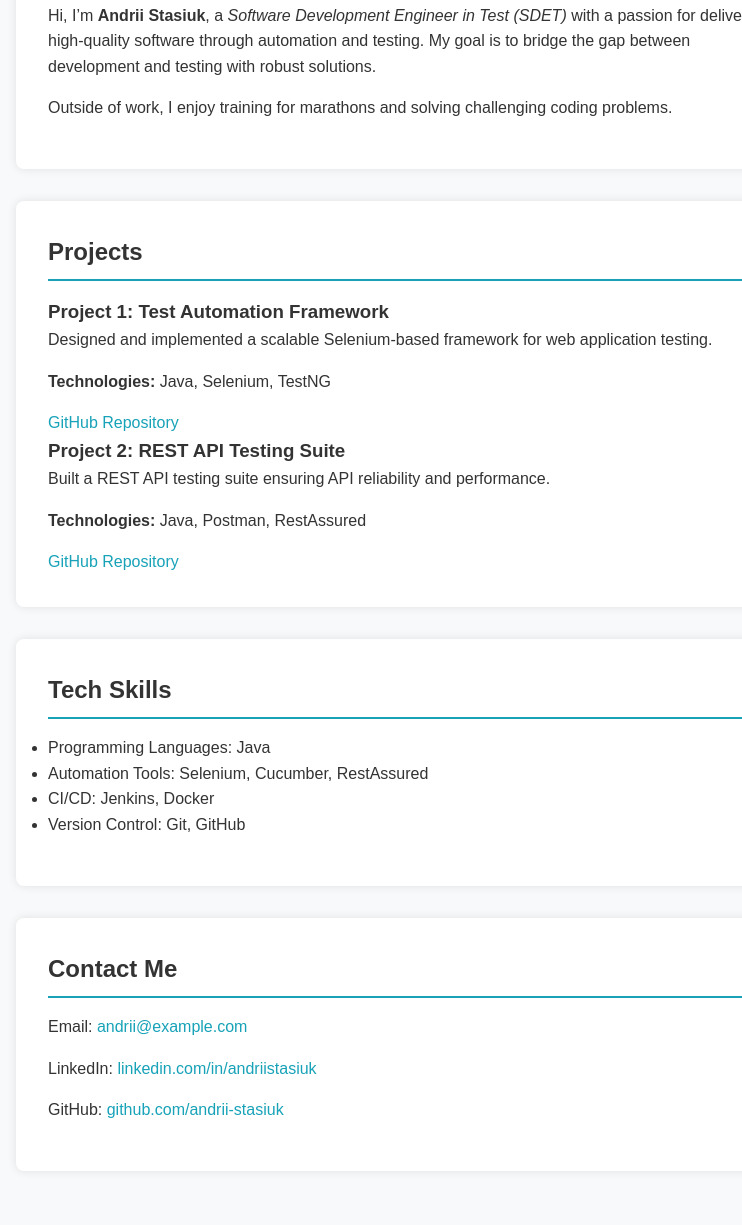
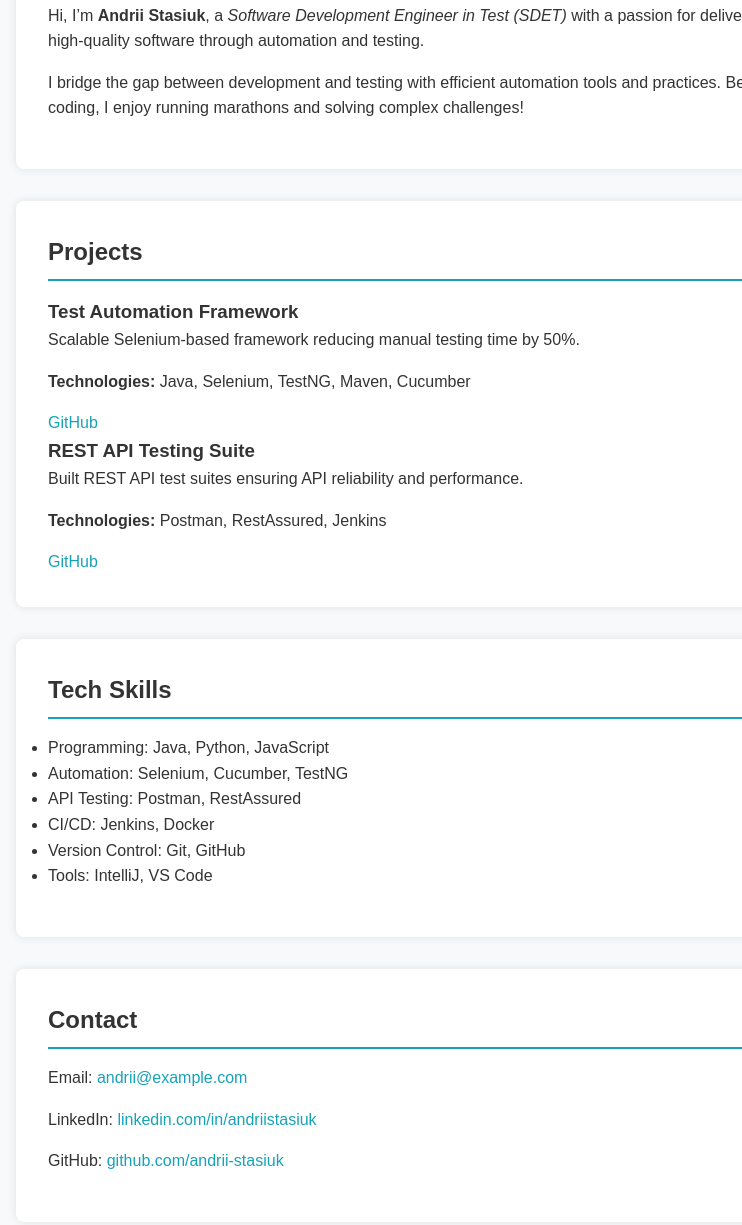
Before and after one commit to stasiukk/astasiuk, a plain HTML site: page index.html in a window 1280 px wide. Shown: the part 297-1522 px from the top of the page, without its empty margins (224-966 px from the left). Before the commit the page ends 1500 px from the top, so only its background shows below. Drawn offline with Linux system fonts and the light colour scheme.

Commit message:
new style

```diff
--- a/index.html
+++ b/index.html
@@ -11,10 +11,8 @@
 <body>
     <!-- Header Section -->
     <header>
-        <div>
-            <h1>Andrii Stasiuk</h1>
-            <p>SDET | Automation Enthusiast | Problem Solver</p>
-        </div>
+        <h1>Andrii Stasiuk</h1>
+        <p>SDET | Automation Enthusiast | Problem Solver</p>
         <nav>
             <a href="#about">About Me</a>
             <a href="#projects">Projects</a>
@@ -29,27 +27,28 @@
         <p>
             Hi, I’m <strong>Andrii Stasiuk</strong>, a <em>Software Development Engineer in Test (SDET)</em>
             with a passion for delivering high-quality software through automation and testing.
-            My goal is to bridge the gap between development and testing with robust solutions.
         </p>
         <p>
-            Outside of work, I enjoy training for marathons and solving challenging coding problems.
+            I bridge the gap between development and testing with efficient automation tools and practices.
+            Beyond coding, I enjoy running marathons and solving complex challenges!
         </p>
     </section>
 
     <!-- Projects Section -->
     <section id="projects">
         <h2>Projects</h2>
-        <div>
-            <h3>Project 1: Test Automation Framework</h3>
-            <p>Designed and implemented a scalable Selenium-based framework for web application testing.</p>
-            <p><strong>Technologies:</strong> Java, Selenium, TestNG</p>
-            <a href="#">GitHub Repository</a>
+        <div class="project">
+            <h3>Test Automation Framework</h3>
+            <p>Scalable Selenium-based framework reducing manual testing time by 50%.</p>
+            <p><strong>Technologies:</strong> Java, Selenium, TestNG, Maven, Cucumber</p>
+            <a href="https://github.com/andrii-stasiuk/test-automation-framework" target="_blank">GitHub</a>
         </div>
-        <div>
-            <h3>Project 2: REST API Testing Suite</h3>
-            <p>Built a REST API testing suite ensuring API reliability and performance.</p>
-            <p><strong>Technologies:</strong> Java, Postman, RestAssured</p>
-            <a href="#">GitHub Repository</a>
+
+        <div class="project">
+            <h3>REST API Testing Suite</h3>
+            <p>Built REST API test suites ensuring API reliability and performance.</p>
+            <p><strong>Technologies:</strong> Postman, RestAssured, Jenkins</p>
+            <a href="https://github.com/andrii-stasiuk/rest-api-testing" target="_blank">GitHub</a>
         </div>
     </section>
 
@@ -57,19 +56,22 @@
     <section id="skills">
         <h2>Tech Skills</h2>
         <ul>
-            <li>Programming Languages: Java </li>
-            <li>Automation Tools: Selenium, Cucumber, RestAssured</li>
+            <li>Programming: Java, Python, JavaScript</li>
+            <li>Automation: Selenium, Cucumber, TestNG</li>
+            <li>API Testing: Postman, RestAssured</li>
             <li>CI/CD: Jenkins, Docker</li>
             <li>Version Control: Git, GitHub</li>
+            <li>Tools: IntelliJ, VS Code</li>
         </ul>
     </section>
 
     <!-- Contact Section -->
     <section id="contact">
-        <h2>Contact Me</h2>
+        <h2>Contact</h2>
         <p>Email: <a href="mailto:andrii@example.com">andrii@example.com</a></p>
-        <p>LinkedIn: <a href="https://linkedin.com/in/andriistasiuk">linkedin.com/in/andriistasiuk</a></p>
-        <p>GitHub: <a href="https://github.com/andrii-stasiuk">github.com/andrii-stasiuk</a></p>
+        <p>LinkedIn: <a href="https://linkedin.com/in/andriistasiuk" target="_blank">linkedin.com/in/andriistasiuk</a>
+        </p>
+        <p>GitHub: <a href="https://github.com/andrii-stasiuk" target="_blank">github.com/andrii-stasiuk</a></p>
     </section>
 </body>
 
```
